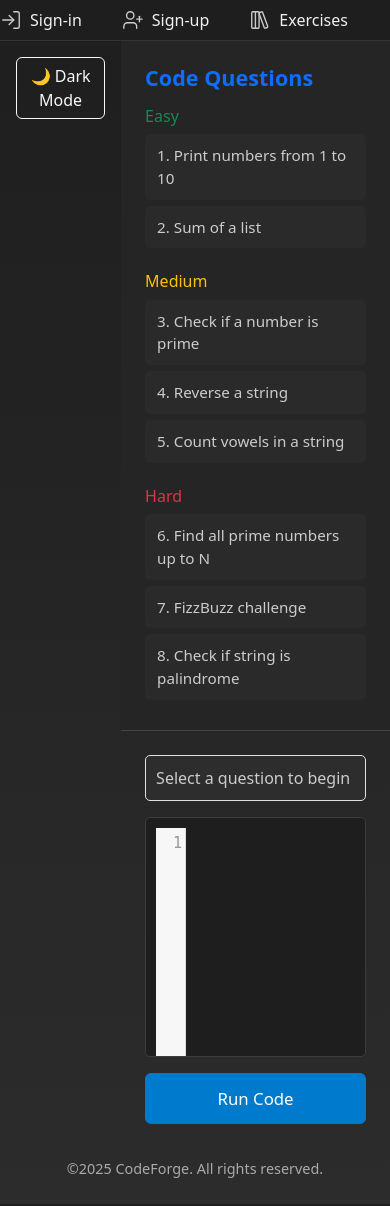
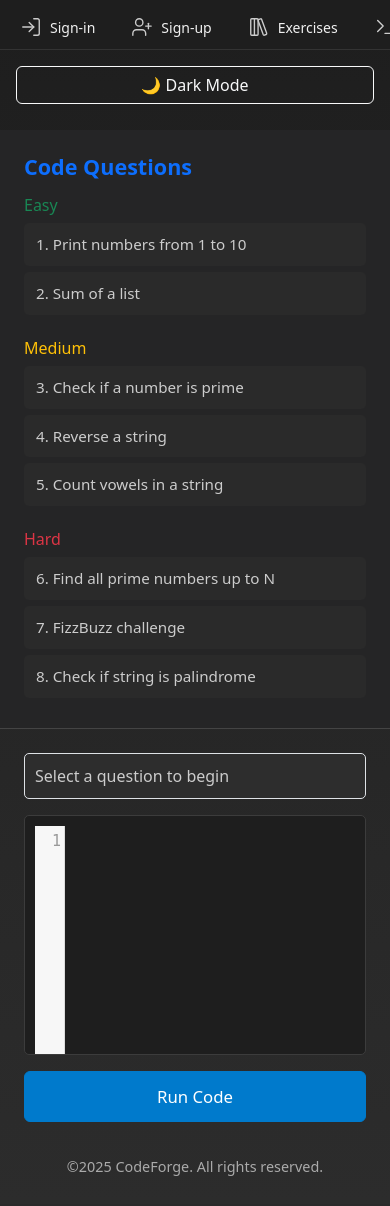
Before and after one commit to Tomeriko990/CodeForge, a Flask app: page /exercises in a window 390 px wide. After the commit the page ends 1176 px from the top, so only its background shows below. Run offline with Flask 3, Linux system fonts and the light colour scheme.

Commit message:
Update base.css

```diff
--- a/static/css/base.css
+++ b/static/css/base.css
@@ -11,7 +11,7 @@
 html, body {
   margin: 0;
   padding: 0;
-  height: 100vh;
+  height: 100%;
   font-family:  Poppins,'Segoe UI',sans-serif;
   background: linear-gradient(to bottom, #1e1e1e, #2c2c2c);
   color: #f0f0f0;
@@ -39,7 +39,7 @@ html, body {
 
 .navbar ul {
   display: flex;
-  width: 100vh;
+  width: 100%;
   margin: 0 auto;
   gap: 40px;
   list-style: none;
@@ -88,3 +88,20 @@ footer {
   color: #aaa;
   padding: 10px 0;
 }
+
+@media (max-width: 768px) {
+  .navbar ul {
+    gap: 16px;
+    padding: 0 10px;
+  }
+
+  .navbar a {
+    font-size: 14px;
+    padding: 8px 10px;
+  }
+
+  #page-content {
+    flex-direction: column;
+    overflow-y: auto;
+  }
+}
```
